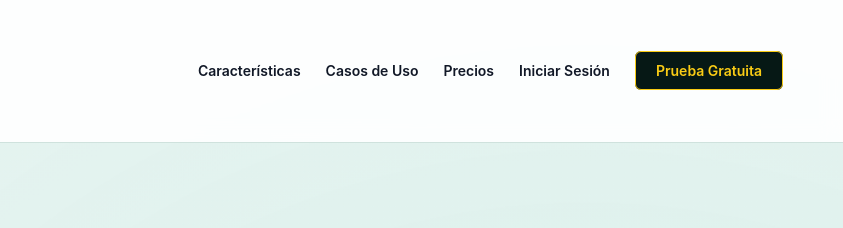
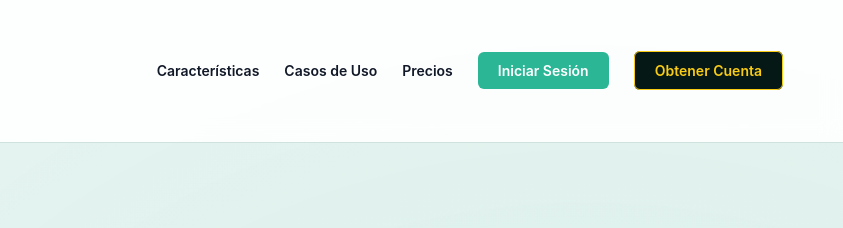
Before and after one commit to EdVeralli/ciclopecms-landing, a plain HTML site: page index.html in a window 1280 px wide. Shown: the top 228 px of the page, 437-1280 px from the left. Drawn offline with Linux system fonts and the light colour scheme.

Commit message:
feat(home): nav 'Obtener Cuenta' (ex Prueba Gratuita) + 'Iniciar Sesion' como boton visible

```diff
--- a/index.html
+++ b/index.html
@@ -740,8 +740,8 @@
                     <li><a href="#caracteristicas">Características</a></li>
                     <li><a href="#casos">Casos de Uso</a></li>
                     <li><a href="#precios">Precios</a></li>
-                    <li><a href="#iniciar">Iniciar Sesión</a></li>
-                    <li><a href="#registro" class="btn-primary" style="background-color: var(--secondary); color: var(--accent-vibrant) !important; border: 1px solid var(--accent-vibrant);">Prueba Gratuita</a></li>
+                    <li><a href="#iniciar" class="btn-primary" style="background-color: var(--accent); color: #ffffff !important;">Iniciar Sesión</a></li>
+                    <li><a href="#registro" class="btn-primary" style="background-color: var(--secondary); color: var(--accent-vibrant) !important; border: 1px solid var(--accent-vibrant);">Obtener Cuenta</a></li>
                 </ul>
             </nav>
         </div>
```
